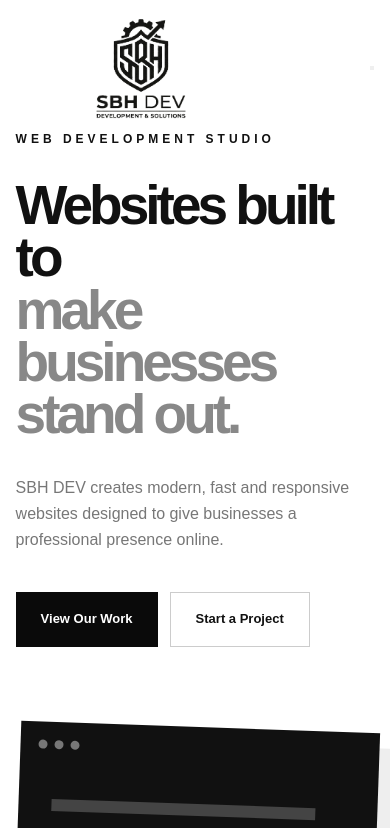
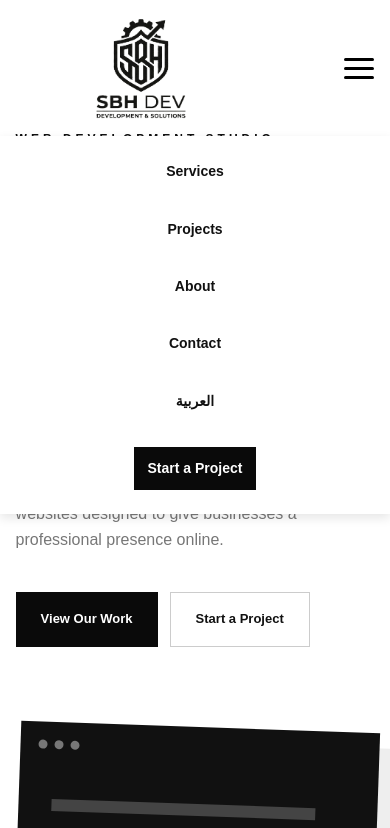
Before and after one commit to SBH-DEV-tech/sbh-dev, a plain HTML site: page index.html in a window 390 px wide. Both pictures are taken after a click on the button "Open menu". Shown: the top 828 px of the page. Drawn offline with Linux system fonts and the light colour scheme.

Commit message:
Update style.css

```diff
--- a/style.css
+++ b/style.css
@@ -1,7 +1,49 @@
 /* =========================================
    RESET
 ========================================= */
+/* Show toggle button only on mobile screens */
+.menu-toggle {
+  display: none;
+  flex-direction: column;
+  justify-content: space-between;
+  width: 30px;
+  height: 21px;
+  background: transparent;
+  border: none;
+  cursor: pointer;
+}
 
+.menu-toggle span {
+  height: 3px;
+  width: 100%;
+  background-color: #000; /* Adjust color to match your design */
+  border-radius: 2px;
+  transition: all 0.3s ease;
+}
+
+/* Mobile Media Query */
+@media (max-width: 768px) {
+  .menu-toggle {
+    display: flex; /* Reveal the hamburger menu icon */
+  }
+
+  .nav-links {
+    display: none; /* Hide standard links on mobile */
+    position: absolute;
+    top: 100%;
+    left: 0;
+    width: 100%;
+    background-color: #ffffff; /* Match your header background */
+    flex-direction: column;
+    padding: 1.5rem;
+    box-shadow: 0 4px 10px rgba(0, 0, 0, 0.1);
+  }
+
+  /* Revealed state when user taps hamburger menu */
+  .nav-links.active {
+    display: flex;
+  }
+}
 * {
   margin: 0;
   padding: 0;
```
